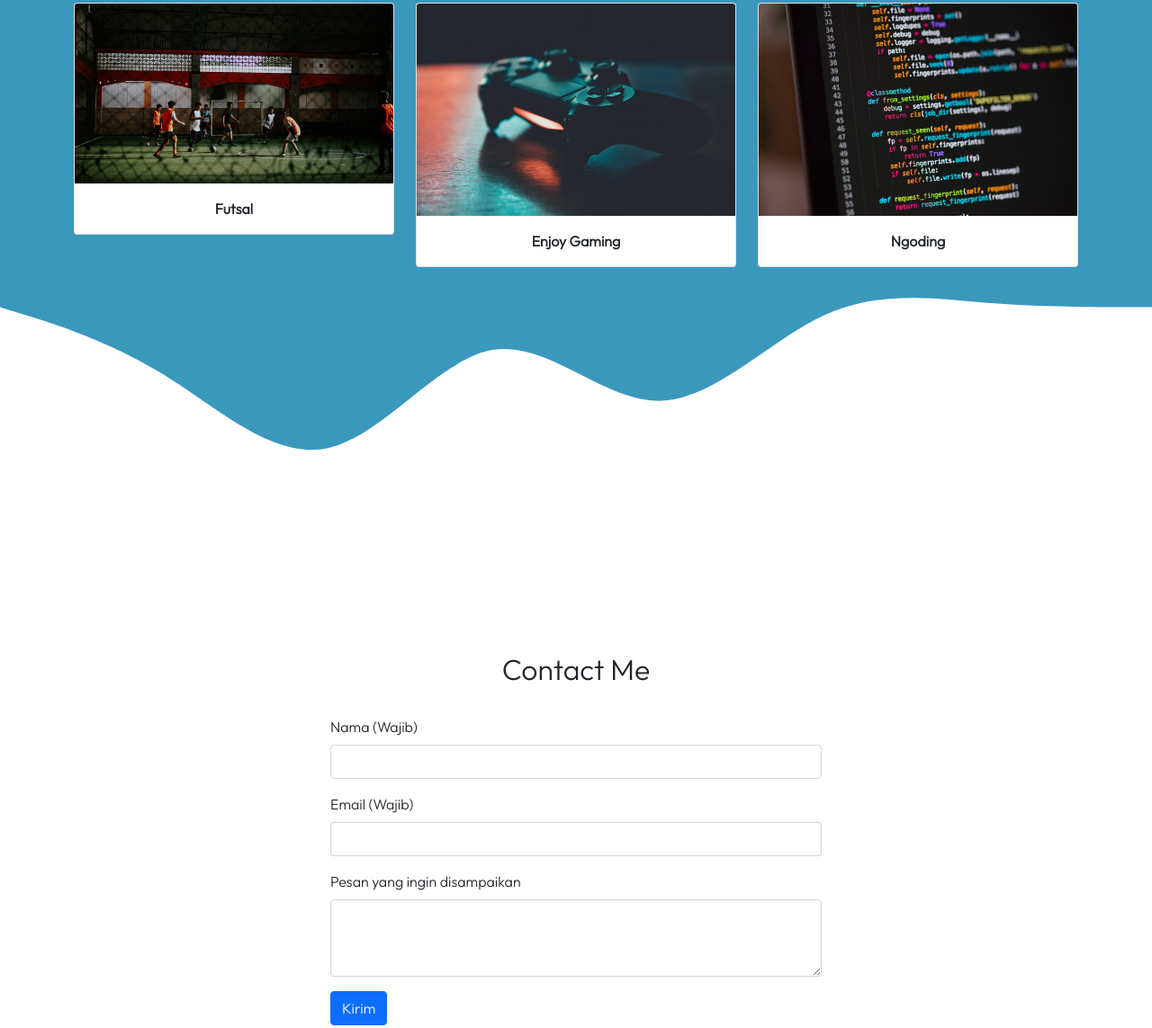
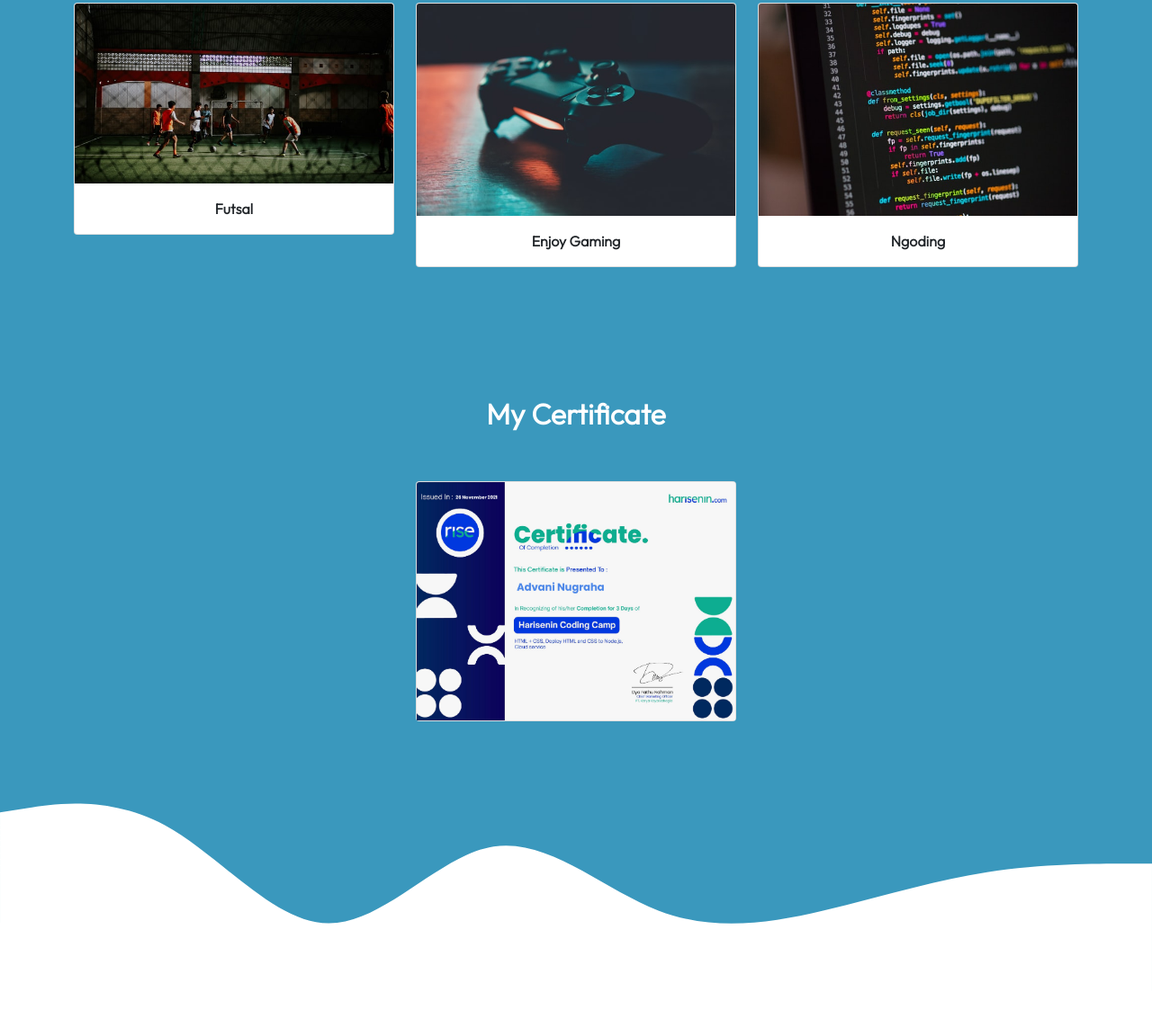
Before and after one commit to advnnghr/advnnghr.github.io, a plain HTML site: page index.html in a window 1280 px wide. Shown: the part 1498-2641 px from the top of the page at 90% size. Drawn offline with nearby package versions, Linux system fonts and the light colour scheme.

Commit message:
update 2.0

```diff
--- a/index.html
+++ b/index.html
@@ -37,6 +37,9 @@
             </li>
             <li class="nav-item">
               <a class="nav-link active" href="#Hobby">Hobby</a>
+            </li>
+            <li class="nav-item">
+              <a class="nav-link active" href="#ach">Achivment</a>
             </li>
             <li class="nav-item">
               <a class="nav-link active" href="#Contact">Contact Me</a>
@@ -121,15 +124,34 @@
           </div>
         </div>
       </div>
+    </section>
+    <!-- Hobby Akhir -->
+
+    <!-- achiv -->
+    <section id="ach">
+      <div class="container">
+        <div class="row text-center mb-5" data-aos="fade-down" data-aos-duration="1500">
+          <div class="col">
+            <h2 class="display-8 text-white fw-bold">My Certificate</h2>
+          </div>
+        </div>
+        <div class="row justify-content-center">
+          <div class="col-md-4 mb-3 text-center fw-bold">
+            <div class="card" data-aos="zoom-in-right" data-aos-duration="1500">
+              <img src="img/sertifikat.jpg" class="card-img-top" alt="sertifikat" />
+            </div>
+          </div>
+        </div>
+      </div>
       <svg xmlns="http://www.w3.org/2000/svg" viewBox="0 0 1440 320">
         <path
           fill="#ffff"
           fill-opacity="1"
-          d="M0,32L34.3,42.7C68.6,53,137,75,206,117.3C274.3,160,343,224,411,208C480,192,549,96,617,85.3C685.7,75,754,149,823,149.3C891.4,149,960,75,1029,42.7C1097.1,11,1166,21,1234,26.7C1302.9,32,1371,32,1406,32L1440,32L1440,320L1405.7,320C1371.4,320,1303,320,1234,320C1165.7,320,1097,320,1029,320C960,320,891,320,823,320C754.3,320,686,320,617,320C548.6,320,480,320,411,320C342.9,320,274,320,206,320C137.1,320,69,320,34,320L0,320Z"
+          d="M0,96L34.3,90.7C68.6,85,137,75,206,112C274.3,149,343,235,411,234.7C480,235,549,149,617,138.7C685.7,128,754,192,823,218.7C891.4,245,960,235,1029,218.7C1097.1,203,1166,181,1234,170.7C1302.9,160,1371,160,1406,160L1440,160L1440,320L1405.7,320C1371.4,320,1303,320,1234,320C1165.7,320,1097,320,1029,320C960,320,891,320,823,320C754.3,320,686,320,617,320C548.6,320,480,320,411,320C342.9,320,274,320,206,320C137.1,320,69,320,34,320L0,320Z"
         ></path>
       </svg>
     </section>
-    <!-- Hobby Akhir -->
+    <!-- achiv akhir -->
 
     <!-- Contact -->
     <section id="Contact">
--- a/style.css
+++ b/style.css
@@ -14,3 +14,6 @@ section {
 body {
   font-family: 'Outfit', sans-serif;
 }
+
+#ach {
+  background-color: #3a98bd;
```
Also changed, not shown: img/sertifikat.jpg (added).
